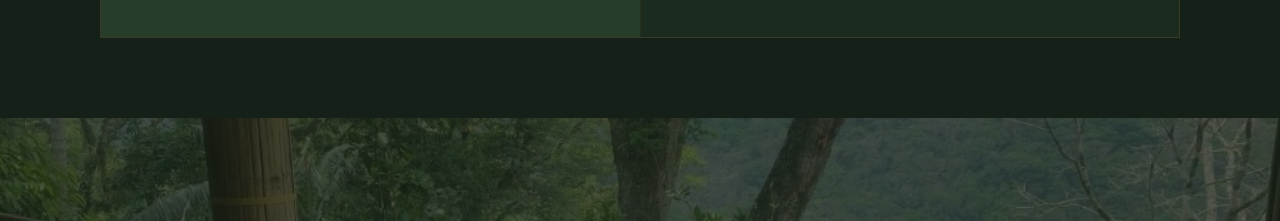
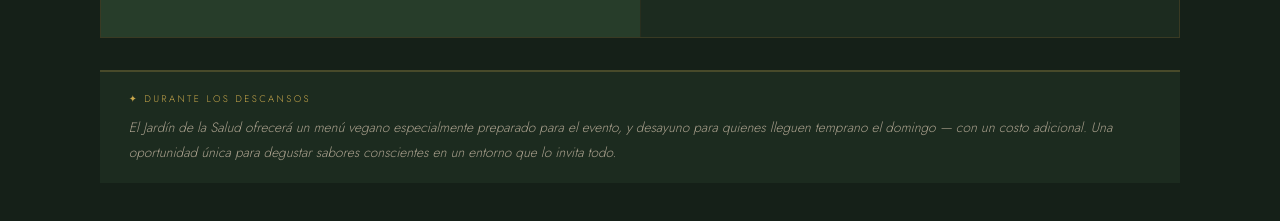
Before and after one commit to alexitimia-online/galaxia, a plain HTML site: page index.html in a window 1280 px wide. Shown: the part 3942-4163 px from the top of the page. Drawn offline with nearby package versions, Linux system fonts and the light colour scheme.

Commit message:
Update index.html

```diff
--- a/index.html
+++ b/index.html
@@ -789,6 +789,12 @@
         </ul>
       </div>
     </div>
+
+    <!-- Notas del programa -->
+    <div style="margin-top: 2rem; background: var(--c-deep); padding: 1.2rem 1.8rem; border-top: 2px solid rgba(201,168,76,.25);">
+      <p style="font-size:.6rem; letter-spacing:.25em; text-transform:uppercase; color:var(--c-gold); margin-bottom:.5rem;">✦ Durante los descansos</p>
+      <p style="font-size:.85rem; color:var(--c-mist); line-height:1.8; font-style:italic;">El Jardín de la Salud ofrecerá un menú vegano especialmente preparado para el evento, y desayuno para quienes lleguen temprano el domingo — con un costo adicional. Una oportunidad única para degustar sabores conscientes en un entorno que lo invita todo.</p>
+    </div>
   </div>
 </section>
 
```
